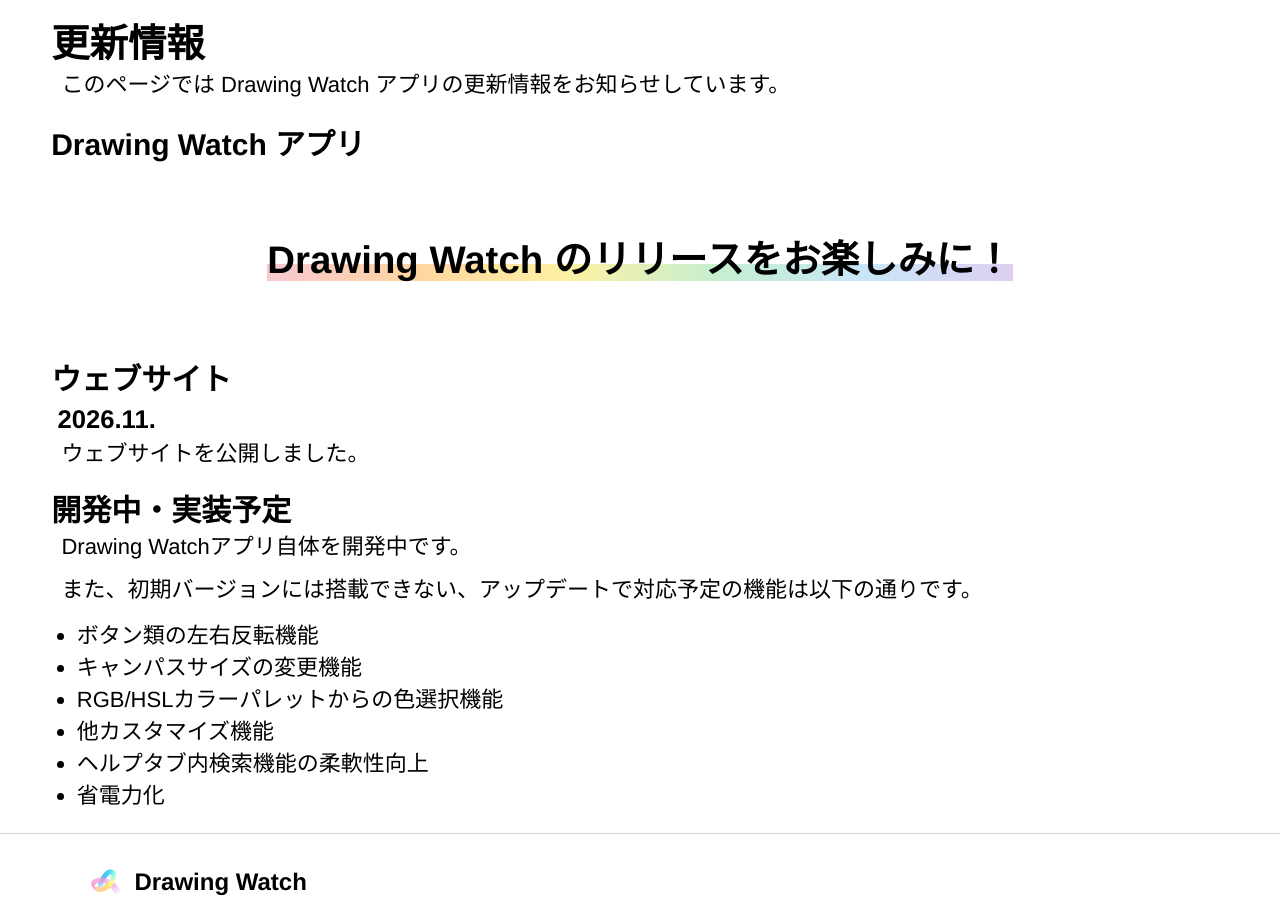
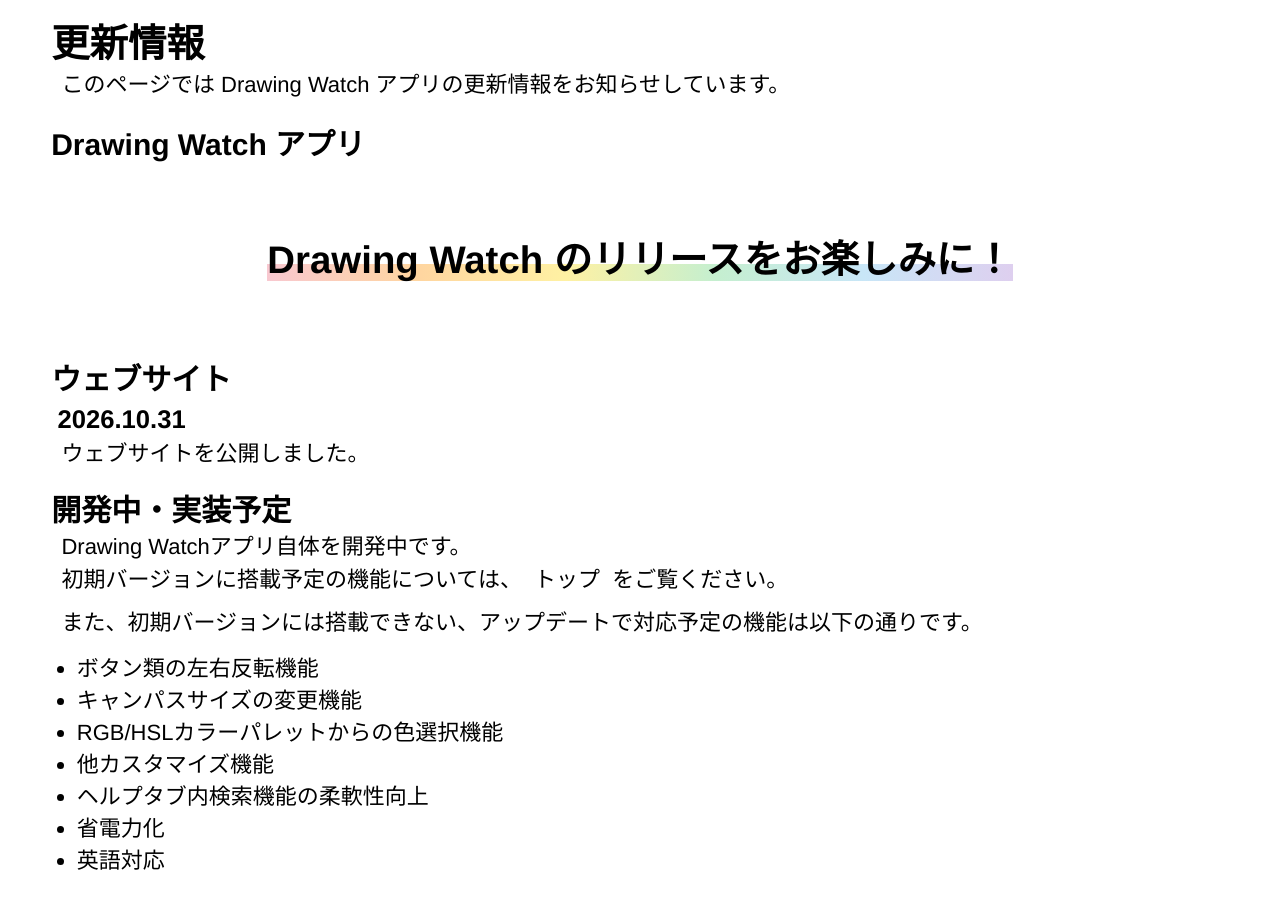
Before and after one commit to kensh000/drawingwatch, a plain HTML site: page update.html in a window 1280 px wide. Shown: the part 74-972 px from the top of the page. Drawn offline with Linux system fonts and the light colour scheme.

Commit message:
Add files via upload
忘れていた項目を追加

```diff
--- a/update.html
+++ b/update.html
@@ -51,13 +51,14 @@
 
     <section class="web-update-info">
         <h4>ウェブサイト</h4>
-        <h5 >2026.11.</h5>
+        <h5 >2026.10.31</h5>
         <p>ウェブサイトを公開しました。</p> <!-- 公開前に変更！ -->
     </section>
 
     <section>
         <h4>開発中・実装予定</h4>
-        <p>Drawing Watchアプリ自体を開発中です。</p>
+        <p>Drawing Watchアプリ自体を開発中です。
+            <br>初期バージョンに搭載予定の機能については、&nbsp;&nbsp;<a href="index.html">トップ</a>&nbsp;&nbsp;をご覧ください。</p>
         <p>また、初期バージョンには搭載できない、アップデートで対応予定の機能は以下の通りです。</p>
         <ul class="update_list">
             <li>ボタン類の左右反転機能</li>
@@ -66,7 +67,7 @@
             <li>他カスタマイズ機能</li>
             <li>ヘルプタブ内検索機能の柔軟性向上</li>
             <li>省電力化</li>
-
+            <li>英語対応</li>
         </ul>
     </section>
 
```
Also changed, not shown: privacypolicy.html (+1 -1 lines).
